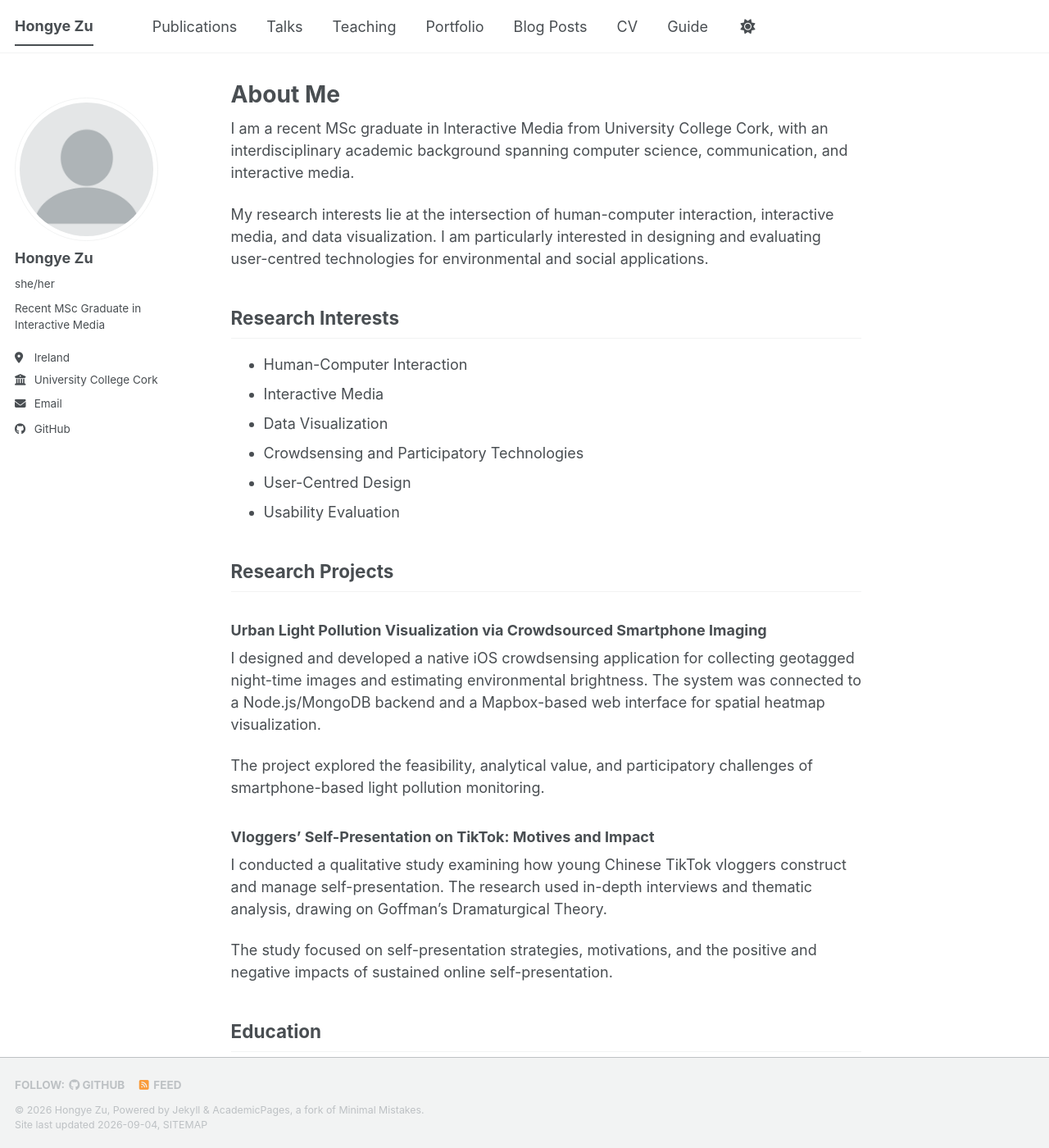
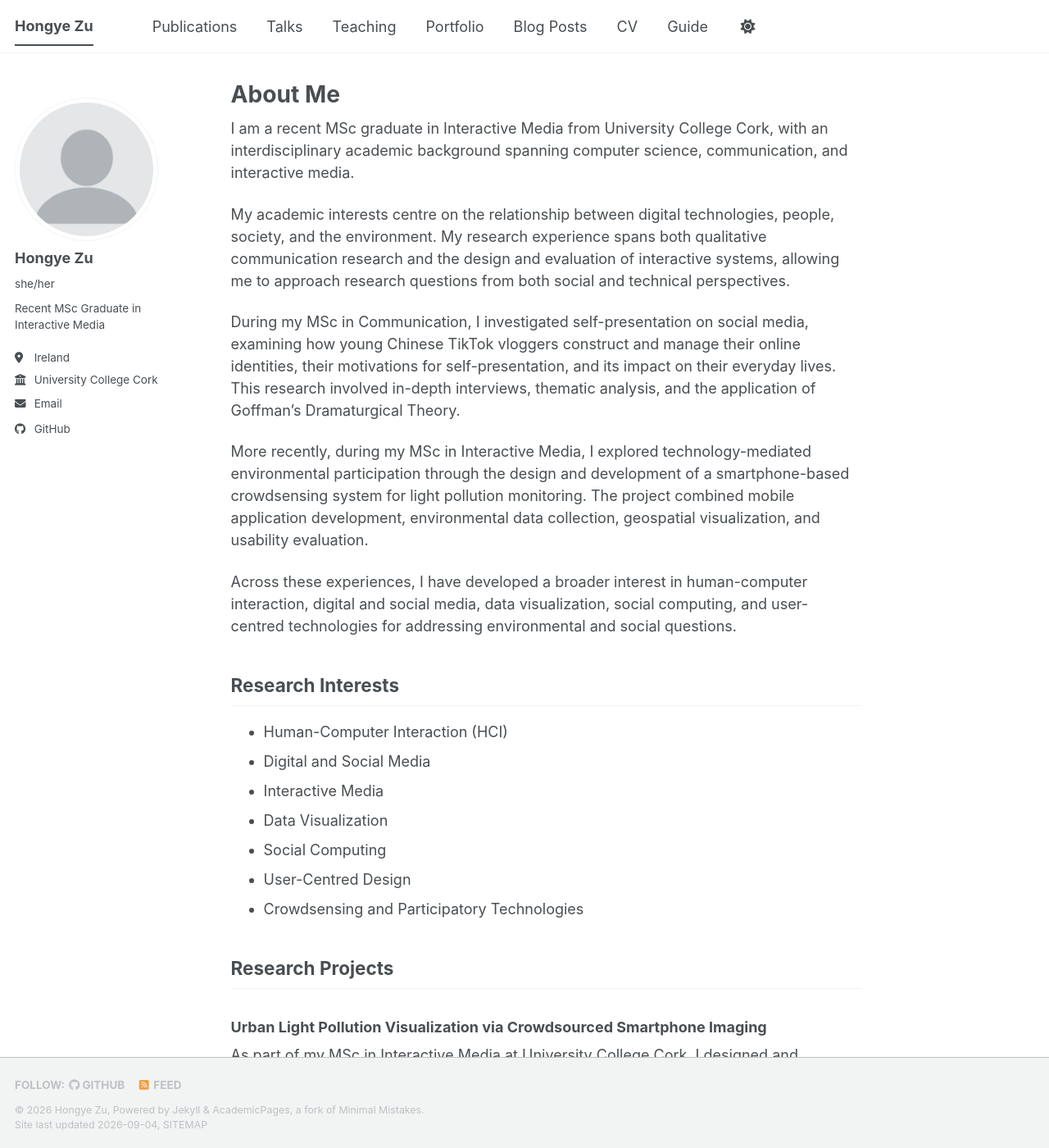
Before and after one commit to HongyeZu/HongyeZu.github.io, a Jekyll site: the page built from _pages/about.md, in a window 1280 px wide and 1400 px high. Shown: the whole window at 82% size. Built offline with Jekyll 4.4.1, drawn with Linux system fonts in a browser that asks for light colours; a style sheet for code colours, icons or effects is not loaded; some of the changed text lies outside the part shown.

Commit message:
Update About Me and research profile

```diff
--- a/_pages/about.md
+++ b/_pages/about.md
@@ -9,47 +9,76 @@ redirect_from:
 
 I am a recent MSc graduate in Interactive Media from University College Cork, with an interdisciplinary academic background spanning computer science, communication, and interactive media.
 
-My research interests lie at the intersection of human-computer interaction, interactive media, and data visualization. I am particularly interested in designing and evaluating user-centred technologies for environmental and social applications.
+My academic interests centre on the relationship between digital technologies, people, society, and the environment. My research experience spans both qualitative communication research and the design and evaluation of interactive systems, allowing me to approach research questions from both social and technical perspectives.
+
+During my MSc in Communication, I investigated self-presentation on social media, examining how young Chinese TikTok vloggers construct and manage their online identities, their motivations for self-presentation, and its impact on their everyday lives. This research involved in-depth interviews, thematic analysis, and the application of Goffman's Dramaturgical Theory.
+
+More recently, during my MSc in Interactive Media, I explored technology-mediated environmental participation through the design and development of a smartphone-based crowdsensing system for light pollution monitoring. The project combined mobile application development, environmental data collection, geospatial visualization, and usability evaluation.
+
+Across these experiences, I have developed a broader interest in human-computer interaction, digital and social media, data visualization, social computing, and user-centred technologies for addressing environmental and social questions.
+
 
 ## Research Interests
 
-- Human-Computer Interaction
+- Human-Computer Interaction (HCI)
+- Digital and Social Media
 - Interactive Media
 - Data Visualization
+- Social Computing
+- User-Centred Design
 - Crowdsensing and Participatory Technologies
-- User-Centred Design
-- Usability Evaluation
+
 
 ## Research Projects
 
 ### Urban Light Pollution Visualization via Crowdsourced Smartphone Imaging
 
-I designed and developed a native iOS crowdsensing application for collecting geotagged night-time images and estimating environmental brightness. The system was connected to a Node.js/MongoDB backend and a Mapbox-based web interface for spatial heatmap visualization.
+As part of my MSc in Interactive Media at University College Cork, I designed and developed a smartphone-based crowdsensing system for participatory light pollution monitoring.
 
-The project explored the feasibility, analytical value, and participatory challenges of smartphone-based light pollution monitoring.
+The system included a native iOS application developed in Swift for capturing night-time images with automatic GPS tagging, timestamping, and on-device brightness estimation. I also developed a Node.js and MongoDB backend and a Mapbox GL JS web interface to visualize crowdsourced observations as spatial heatmaps.
+
+I piloted the system in Harbin, China, and conducted a usability study to evaluate its ease of use and the accessibility of the visualization. The project explored the feasibility, spatiotemporal analytical value, and participatory challenges of using smartphones for environmental monitoring.
+
 
 ### Vloggers' Self-Presentation on TikTok: Motives and Impact
 
-I conducted a qualitative study examining how young Chinese TikTok vloggers construct and manage self-presentation. The research used in-depth interviews and thematic analysis, drawing on Goffman's Dramaturgical Theory.
+As part of my MSc in Communication at Taylor's University, I conducted a qualitative study of self-presentation among young Chinese TikTok vloggers.
 
-The study focused on self-presentation strategies, motivations, and the positive and negative impacts of sustained online self-presentation.
+Drawing on Goffman's Dramaturgical Theory, the study examined how vloggers construct self-presentation, what motivates these practices, and how sustained self-presentation affects their everyday lives.
+
+I conducted in-depth interviews and applied thematic analysis to examine participants' experiences. The study identified themes related to stage-shaping behaviours, social connection, monetization, self-realization, and the positive and negative impacts of sustained online self-presentation.
+
 
 ## Education
 
 **MSc in Interactive Media**
 University College Cork, Ireland
 2024 – 2025
+Thesis: *Urban Light Pollution Visualization System*
 
 **MSc in Communication**
 Taylor's University, Malaysia
 2020 – 2022
+Thesis: *Vloggers' Self-Presentation on TikTok: Motives and Impact*
 
 **BSc in Computer Science**
 Fujian Normal University, China
 2015 – 2019
 
-## Research Methods & Technical Skills
 
-**Research Methods:** User-Centred Design, Usability Testing, In-Depth Interviewing, Thematic Analysis, Prototype Evaluation, Functional Testing
+## Research Methods
 
-**Technical:** Swift, Xcode, Node.js, MongoDB, Mapbox GL JS, Python, JavaScript, HTML/CSS, C/C++, Git, R
+**Qualitative Research:** In-Depth Interviewing, Thematic Analysis, Purposive Sampling
+
+**HCI & User Research:** User-Centred Design, Usability Testing, Prototype Evaluation, User Feedback Analysis
+
+**System Evaluation:** Functional Testing, Usability Evaluation
+
+
+## Technical Skills
+
+**Programming & Development:** Swift, Python, JavaScript, C/C++, R
+
+**Web & Backend:** Node.js, MongoDB, HTML/CSS
+
+**Tools & Technologies:** Xcode, Mapbox GL JS, Git
```
